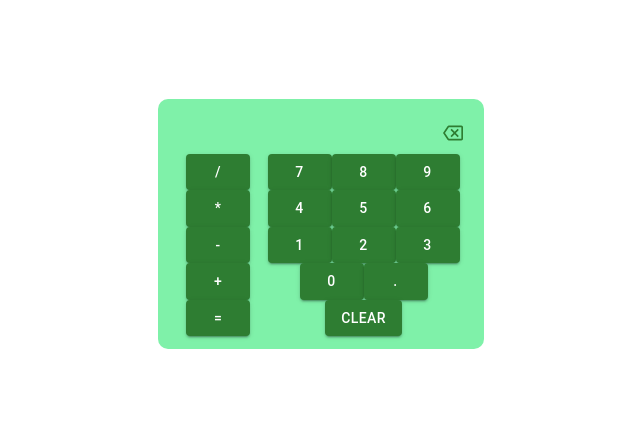
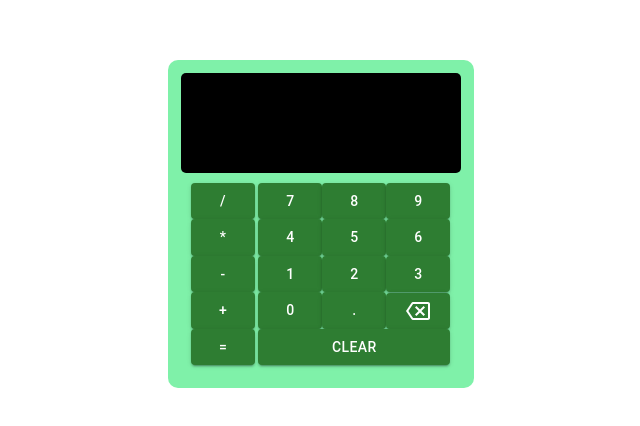
Before and after one commit to aniket-sinha8/geeks-calculator, a React (Create React App) app: page / in a window 1280 px wide. Shown: the part 176-602 px from the top of the page, without its empty margins (319-959 px from the left). Built offline with nearby package versions, Linux system fonts and the light colour scheme.

Commit message:
UI Modified

```diff
--- a/src/App.css
+++ b/src/App.css
@@ -10,7 +10,7 @@
 .Calculator
 {
   width: 100%;
-  max-width: 300px;
+  max-width: 280px;
   overflow: hidden;
   align-items: center;
   background-color: #7ff1a9;
@@ -22,15 +22,19 @@
 {
   text-align: right;
   width: 100%;
-  padding: 5px 0;
+  height: 60px;
+  padding: 20px 0;
+  background-color: black;
+  border-radius: 5px;
 }
 
 .Calculator-display-text
 {
-  font-size: 25px;
+  font-size: 50px;
   font-family: monospace;
   font-weight: bold;
   color: green;
+  padding: 0 20px;
 }
 
 Button
@@ -38,12 +42,17 @@ Button
   border-radius: 5px;
 }
 
+.Calculator-keypad
+{
+  padding: 10px 0;
+}
+
 .Calculator-operators
 {
-  padding-left: 15px;
+  padding-left: 10px;
 }
 
 .Calculator-numbers
 {
-  padding-left: 35px;
+  padding-left: 20px;
 }
--- a/src/App.js
+++ b/src/App.js
@@ -3,6 +3,7 @@ import {useState} from 'react';
 import Button from '@mui/material/Button';
 import Grid from '@mui/material/Grid';
 import BackspaceOutlinedIcon from '@mui/icons-material/BackspaceOutlined';
+import { Input } from '@mui/material';
 
 function App() {
   const [calculator, setCalculator] = useState('');
@@ -20,7 +21,13 @@ function App() {
     if(!operators.includes(value)) {
       setResult(eval(calculator + value).toString());
     }
+
+    if(value === '=') {
+      setCalculator(eval(calculator).toString());
+      setResult(eval(calculator).toString());
+    }
   };
+
 
   const clearCalculator = () => {
     setCalculator('');
@@ -41,16 +48,10 @@ function App() {
     <div className="App">
       <div className='Calculator'>
         <div className='Calculator-display'>
-          <Grid container spacing={0}>
-            <Grid item xs={10}>
               <div className='Calculator-display-text'>{calculator}</div>
-            </Grid>
-            <Grid item xs={2}>
-              <Button color='success' onClick={() => deleteLast()}><BackspaceOutlinedIcon fontSize='small' /></Button>
-            </Grid>
-          </Grid>
         </div>
 
+        <div className='Calculator-keypad'>
           <Grid container spacing={0}>
               <Grid item xs={2}>
                 <div className='Calculator-operators'>
@@ -75,11 +76,13 @@ function App() {
                   <Button color='success' variant="contained" onClick={() => updateCalculator('3')}>3</Button>
                   <Button color='success' variant="contained" onClick={() => updateCalculator('0')}>0</Button>
                   <Button color='success' variant="contained" onClick={() => updateCalculator('.')}>.</Button>
-                <br/>
-                <Button color='success' variant="contained" onClick={() => clearCalculator()}>CLEAR</Button>
+                  <Button color='success' variant="contained" onClick={() => deleteLast()}><BackspaceOutlinedIcon /></Button>
+
+                  <Button style={{ padding: "6px 73.5px" }} color='success' variant="contained" onClick={() => clearCalculator()}>CLEAR</Button>
                 </div>
               </Grid>
             </Grid>
+        </div>
       </div>
     </div>
   );
```
Also changed, not shown: 1 other file (tests, documents, lock files or other folders). Lines whose indentation alone changed are shown as unchanged.
